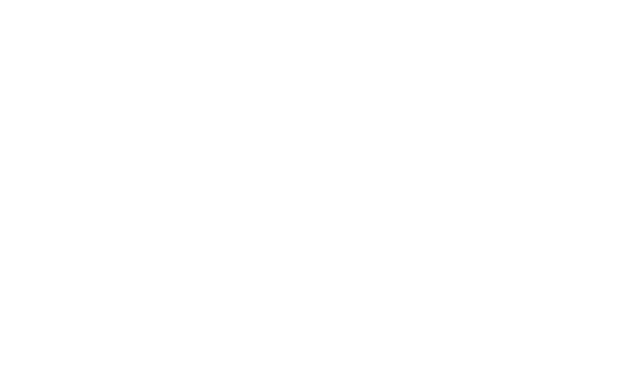
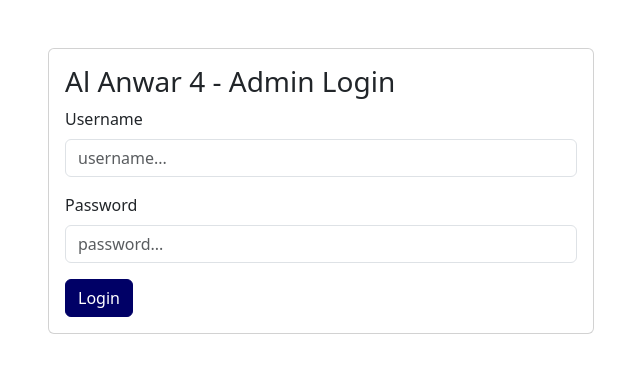
Before and after one commit to prad-alpukat/contoh-al-anwar-4, a React (Vite) app: page /admin/login in a window 1280 px wide. Before the commit this address had no page. Shown: the top 372 px of the page, without its empty margins (319-959 px from the left). Built offline with nearby package versions, Linux system fonts and the light colour scheme.

Commit message:
create authentification

```diff
--- a/src/App.jsx
+++ b/src/App.jsx
@@ -2,13 +2,18 @@ import { BrowserRouter, Routes, Route } from "react-router-dom";
 
 import Home from "./pages/Home";
 import CreatePost from "./pages/admin/CreatePost";
+import Login from "./pages/admin/Login";
 
 export default function App() {
   return (
     <BrowserRouter>
       <Routes>
+        {/* public */}
         <Route path="/" element={<Home />} />
+
+        {/* admin */}
         <Route path="/admin" element={<CreatePost />} />
+        <Route path="/admin/login" element={<Login />} />
       </Routes>
     </BrowserRouter>
   );
--- /dev/null
+++ b/src/components/section/FormLogin.jsx
@@ -0,0 +1,61 @@
+import { useNavigate } from "react-router-dom";
+
+export default function FormLogin() {
+  const navigate = useNavigate();
+
+  function handleSubmit(event) {
+    event.preventDefault();
+
+    //  fetch api login
+    //   ...
+
+    //   behasil login
+    alert("berhasil login");
+
+    // set token ke localstorage
+    localStorage.setItem("token", "alkdsjfklajsdkf");
+    navigate("/admin");
+  }
+  return (
+    <section className="container">
+      <div className="row justify-content-center">
+        <div className="col-md-6">
+          <div className="card my-5">
+            <div className="card-body">
+              <form>
+                <h3>Al Anwar 4 - Admin Login</h3>
+                {/* username */}
+                <div className="mb-3">
+                  <label htmlFor="username" className="form-label">
+                    Username
+                  </label>
+                  <input
+                    type="text"
+                    className="form-control"
+                    id="username"
+                    placeholder="username..."
+                  />
+                </div>
+                {/* password */}
+                <div className="mb-3">
+                  <label htmlFor="password" className="form-label">
+                    Password
+                  </label>
+                  <input
+                    type="password"
+                    className="form-control"
+                    id="password"
+                    placeholder="password..."
+                  />
+                </div>
+                <button onClick={handleSubmit} className="btn btn-primary">
+                  Login
+                </button>
+              </form>
+            </div>
+          </div>
+        </div>
+      </div>
+    </section>
+  );
+}
--- a/src/components/section/NavbarAdmin.jsx
+++ b/src/components/section/NavbarAdmin.jsx
@@ -1,4 +1,19 @@
+import { useNavigate } from "react-router-dom";
+
 export default function NavbarAdmin() {
+  const navigate = useNavigate();
+
+  function handleLogout() {
+    const konfirmasi = confirm("Apakah kamu yakin untuk logout?");
+    if (konfirmasi) {
+      //   remove token
+      localStorage.removeItem("token");
+
+      // redirect ke halaman login
+      navigate("/admin/login");
+    }
+  }
+
   return (
     <nav className="navbar navbar-expand-lg bg-primary navbar-dark">
       <div className="container">
@@ -19,9 +34,9 @@ export default function NavbarAdmin() {
         <div className="collapse navbar-collapse" id="navbarNav">
           <ul className="navbar-nav ms-auto">
             <li className="nav-item">
-              <a className="btn btn-danger btn-sm" aria-current="page" href="#">
+              <button onClick={handleLogout} className="btn btn-danger btn-sm">
                 Logout
-              </a>
+              </button>
             </li>
           </ul>
         </div>
--- a/src/layouts/AdminLayout.jsx
+++ b/src/layouts/AdminLayout.jsx
@@ -1,7 +1,23 @@
 import NavbarAdmin from "../components/section/NavbarAdmin";
 import FooterAdmin from "../components/section/FooterAdmin";
+import { useNavigate } from "react-router-dom";
+import { useEffect } from "react";
 
 export default function AdminLayout({ children }) {
+  const navigate = useNavigate();
+
+  function checkAuth() {
+    const token = localStorage.getItem("token");
+    if (!token) {
+      navigate("/admin/login");
+    }
+  }
+
+  // check authentikasi ketika pertama kali halaman di load, useEffect mounting
+  useEffect(() => {
+    checkAuth();
+  }, []);
+
   return (
     <div className="d-flex flex-column" style={{ minHeight: "100vh" }}>
       <NavbarAdmin />
--- a/src/pages/admin/Login.jsx
+++ b/src/pages/admin/Login.jsx
@@ -0,0 +1,5 @@
+import FormLogin from "../../components/section/FormLogin";
+
+export default function Login() {
+  return <FormLogin />;
+}
```
